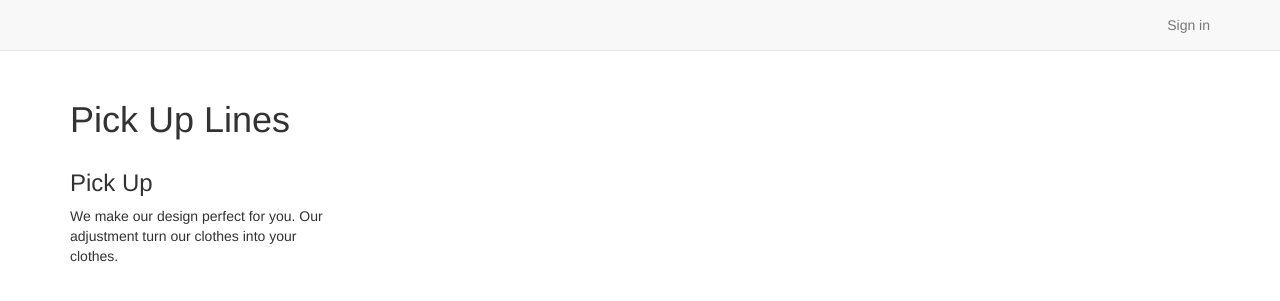
After one commit to lulumuts/One-Minute-Pitch, a Flask app: page /pickup in a window 1280 px wide. The commit adds this page. Shown: the top 301 px of the page. Run offline with Flask 2, Linux system fonts and the light colour scheme; some libraries are stand-ins or nearby versions.

Commit message:
links to pitch html page working

```diff
--- a/app/main/views.py
+++ b/app/main/views.py
@@ -1,5 +1,6 @@
 from flask import render_template
 from . import main
+from .forms import PitchForm
 
 
 @main.route('/')
@@ -12,3 +13,12 @@ def index():
 
 
     return  render_template('index.html', title=title)
+
+@main.route('/pickup')
+def pickup():
+
+    '''
+    View movie page function that returns the movie details page and its data
+    '''
+
+    return render_template('pickup.html')
--- a/app/templates/index.html
+++ b/app/templates/index.html
@@ -18,7 +18,7 @@
               <div class="container">
                   <div class="content">
                       <div class="title-area">
-                          <p>Free Demo</p>
+
                           <h1 class="title-modern">One Minute Pitch</h1>
                           <h3>Probably the most stylish bootstrap template in the world!</h2>
 
@@ -44,7 +44,7 @@
                           <div class="icon text-danger">
                               <i class="pe-7s-graph1"></i>
                           </div>
-                          <h3>Pick Up</h3>
+                          <h3><a href="{{ url_for('main.pickup') }}">Pick Up</a></h3>
                           <p class="description">We make our design perfect for you. Our adjustment turn our clothes into your clothes.</p>
                       </div>
                   </div>
--- /dev/null
+++ b/app/templates/pickup.html
@@ -0,0 +1,46 @@
+{% extends 'base.html'%}
+
+{% block styles %}
+  {{ super() }}
+  <link rel="stylesheet" href="{{url_for('static',filename='css/index.css')}}">
+{% endblock %}
+
+
+<!-- Content block -->
+{% block content %}
+
+<div class="container">
+    <div class="content">
+        <div class="title-area">
+
+            <h1 class="title-modern">Pick Up Lines</h1>
+
+
+        </div>
+    </div>
+</div>
+
+
+      <div class="section">
+          <div class="container">
+              <div class="row">
+                  <div class="col-md-3">
+                      <div class="info-icon">
+                          <div class="icon text-danger">
+                              <i class="pe-7s-graph1"></i>
+                          </div>
+                          <div class="title">
+                            <div class="yo">
+                          <h3>Pick Up</h3>
+                          <p class="description">We make our design perfect for you. Our adjustment turn our clothes into your clothes.</p>
+                        </div>
+                        </div>
+                      </div>
+                  </div>
+                </div>
+              </div>
+            </div>
+
+
+
+{% endblock%}
```
Also changed, not shown: app/main/forms.py (added, +9 -0 lines), app/models.py (+20 -0 lines), app/templates/pitches/pickup.html (deleted, +0 -20 lines), tests/test_user.py (added, +11 -0 lines), app/static/css/pickup.css (added), tests/test_pitch.py (added).
